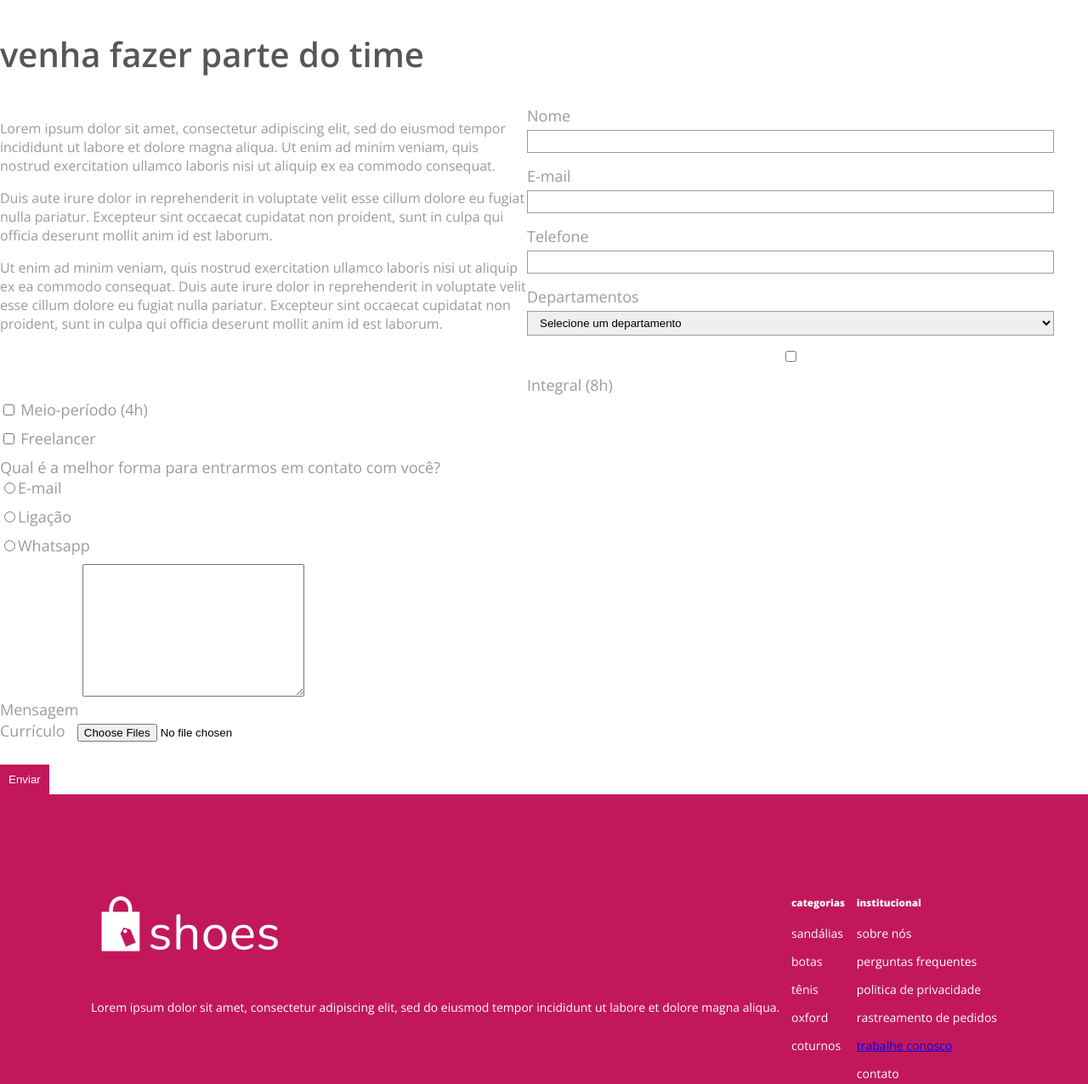
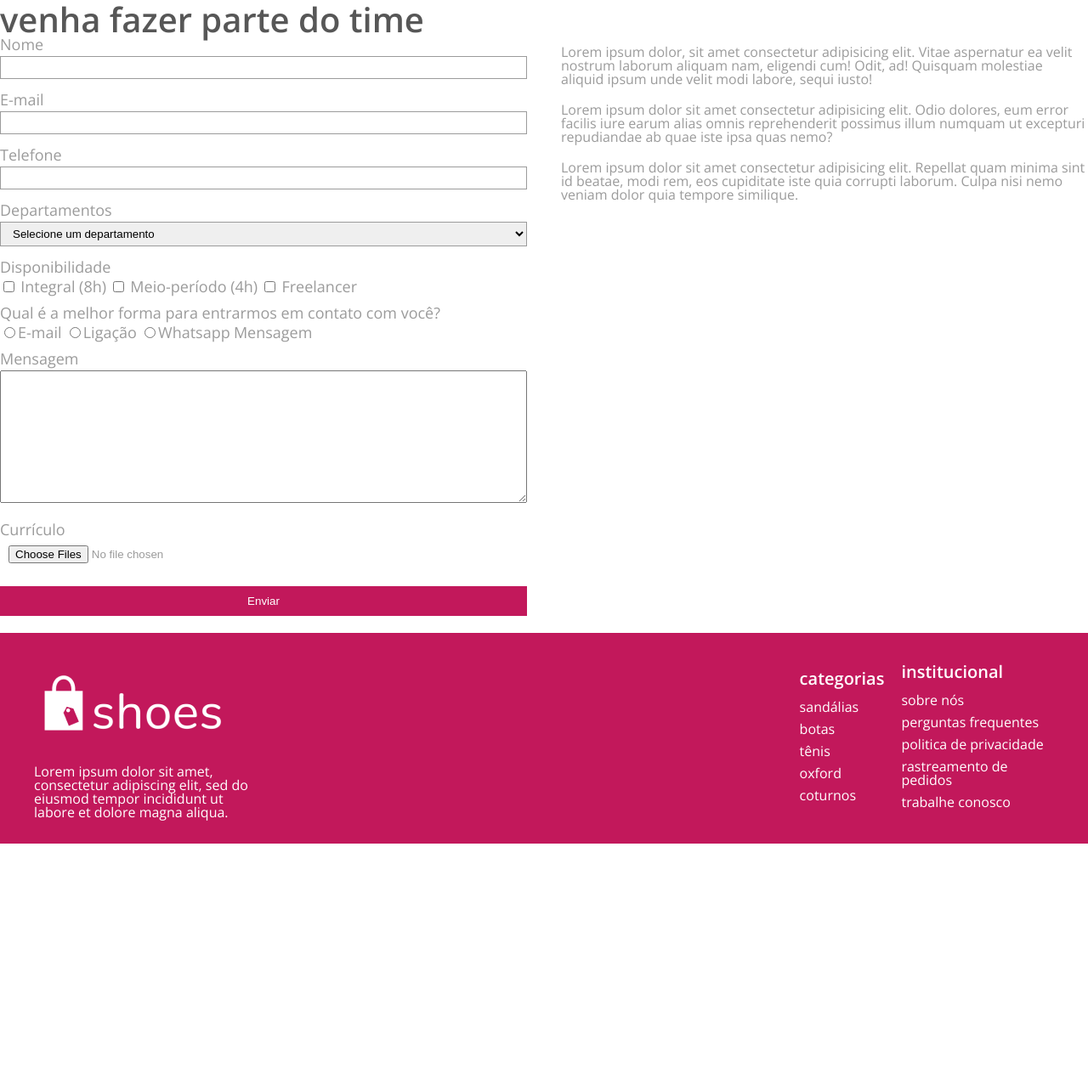
Before and after one commit to alisboam/shoes-store, a plain HTML site: page contato.html in a window 1280 px wide. Shown: the part 121-1397 px from the top of the page at 85% size. After the commit the page ends 1114 px from the top, so only its background shows below. Drawn offline with nearby package versions, Linux system fonts and the light colour scheme.

Commit message:
adicionando transiçoes

```diff
--- a/contato.html
+++ b/contato.html
@@ -4,12 +4,13 @@
     <meta charset="UTF-8" />
     <meta http-equiv="X-UA-Compatible" content="IE=edge" />
     <meta name="viewport" content="width=device-width, initial-scale=1.0" />
+    <link rel="stylesheet" href="./css/reset.css">
     <link rel="preconnect" href="https://fonts.gstatic.com" />
     <link
       href="https://fonts.googleapis.com/css2?family=Open+Sans:wght@400;600;800&display=swap"
       rel="stylesheet"
     />
-    <link rel="stylesheet" href="css/style.css" />
+    <link rel="stylesheet" href="css/contato.css" />
     <title>Shoes Store</title>
   </head>
   <body>
@@ -22,146 +23,80 @@
       </nav>
     </header>
     <main class="container">
+      <section>
         <h2 class="contact-heading">venha fazer parte do time</h2>
-      <section>
         <div class="contato">
-          <article>
-            <p>
-              Lorem ipsum dolor sit amet, consectetur adipiscing elit, sed do
-              eiusmod tempor incididunt ut labore et dolore magna aliqua. Ut
-              enim ad minim veniam, quis nostrud exercitation ullamco laboris
-              nisi ut aliquip ex ea commodo consequat.
-            </p>
-            <p>
-              Duis aute irure dolor in reprehenderit in voluptate velit esse
-              cillum dolore eu fugiat nulla pariatur. Excepteur sint occaecat
-              cupidatat non proident, sunt in culpa qui officia deserunt mollit
-              anim id est laborum.
-            </p>
-            <p>
-              Ut enim ad minim veniam, quis nostrud exercitation ullamco laboris
-              nisi ut aliquip ex ea commodo consequat. Duis aute irure dolor in
-              reprehenderit in voluptate velit esse cillum dolore eu fugiat
-              nulla pariatur. Excepteur sint occaecat cupidatat non proident,
-              sunt in culpa qui officia deserunt mollit anim id est laborum.
-            </p>
-          </article>
           <form action="">
             <label for="nome">Nome</label>
             <input type="text" name="nome" id="nome" />
-
             <label for="email">E-mail</label>
             <input type="email" id="email" name="email" />
-
             <label for="telefone">Telefone</label>
             <input type="tel" name="telefone" id="telefone" />
-
             <label for="departamentos">Departamentos</label>
             <select name="departamentos" id="departamentos">
               <option selected disabled>Selecione um departamento</option>
               <option value="tec">Tecnologia</option>
               <option value="design">Design</option>
               <option value="adm">Administrativo</option>
+            </select>
+            <label for="">Disponibilidade</label>
             <div class="options">
-
-                  <div>
-                <label>Disponibilidade</label>
               <input type="checkbox" name="disponibilidade" id="integral" />
               <label for="integral">Integral (8h)</label>
-                </div>
-                <div>
-                  <input
-                    type="checkbox"
-                    name="disponibilidade"
-                    id="meio-periodo"
-                  />
+              <input type="checkbox" name="disponibilidade" id="meio-periodo" />
               <label for="meio-periodo">Meio-período (4h)</label>
-                </div>
-                <div>
-                  <input
-                    type="checkbox"
-                    name="disponibilidade"
-                    id="freelancer"
-                  />
+              <input type="checkbox" name="disponibilidade" id="freelancer" />
               <label for="freelancer">Freelancer</label>
             </div>
-                <label for=""
-                  >Qual é a melhor forma para entrarmos em contato com
-                  você?</label
-                >
-                <div class="opcoes">
-                  <div>
-                    <input type="radio" name="email" id="email" /><label
-                      for="email"
-                      >E-mail</label
-                    >
+            <label for="">Qual é a melhor forma para entrarmos em contato com você?</label>
+            <div class="radiobutton">
+              <input type="radio" name="contato" id="email" value="email"><label for="email">E-mail</label>
+              <input type="radio" name="contato" id="ligacao" value="ligacao"><label for="ligacao">Ligação</label>
+              <input type="radio" name="contato" id="whatsapp" value="whatsapp"><label for="whatsapp">Whatsapp</label>
+              <label for="mensagem">Mensagem</label>
             </div>
-                  <div>
-                    <input type="radio" name="ligacao" id="ligacao" /><label
-                      for="ligacao"
-                      >Ligação</label
-                    >
-                  </div>
-                  <div>
-                    <input type="radio" name="whatsapp" id="whatsapp" /><label
-                      for="whatsapp"
-                      >Whatsapp</label
-                    >
-                  </div>
-                </div>
+            <label for="mensagem">Mensagem</label>
+            <textarea name="mensagem" id="mensagem" cols="30" rows="10"></textarea>
+            <label for="curriculo">Currículo</label>
+            <input type="file" name="curriculo" id="curriculo" accept=".pdf" multiple>
+            <button>Enviar</button>
+          </form>
+            <article>
+              <p>Lorem ipsum dolor, sit amet consectetur adipisicing elit. Vitae aspernatur ea velit nostrum laborum aliquam nam, eligendi cum! Odit, ad! Quisquam molestiae aliquid ipsum unde velit modi labore, sequi iusto!</p>
+              <p>Lorem ipsum dolor sit amet consectetur adipisicing elit. Odio dolores, eum error facilis iure earum alias omnis reprehenderit possimus illum numquam ut excepturi repudiandae ab quae iste ipsa quas nemo?</p>
+              <p>Lorem ipsum dolor sit amet consectetur adipisicing elit. Repellat quam minima sint id beatae, modi rem, eos cupiditate iste quia corrupti laborum. Culpa nisi nemo veniam dolor quia tempore similique.</p>
 
-                <label for="mensagem">Mensagem</label>
-                <textarea
-                  name="mensagem"
-                  id="mensagem"
-                  cols="30"
-                  rows="10"
-                ></textarea>
-
-                <div>
-                  <label for="curriculo">Currículo</label>
-                  <input
-                    type="file"
-                    name="curriculo"
-                    id="curriculo"
-                    accept=".pdf"
-                    multiple
-                  />
-                </div>
-
-                <button type="submit">Enviar</button>
-              </div>
-            </select>
-          </form>
+              </article>
             </div>
       </section>
     </main>
-
     <footer class="container">
-      <section class="geral">
+      <div class="geral">
+        <div>
           <img src="./img/logo-white.png" alt="Logo" />
           <p>
             Lorem ipsum dolor sit amet, consectetur adipiscing elit, sed do
             eiusmod tempor incididunt ut labore et dolore magna aliqua.
           </p>
-      </section>
-      <section class="categorias">
+        </div>
+      </div>
+      <div class="categorias">
         <h5>categorias</h5>
-        <p>sandálias</p>
-        <p>botas</p>
-        <p>tênis</p>
-        <p>oxford</p>
-        <p>coturnos</p>
-      </section>
-      <section class="institucional">
+        <a href="#">sandálias</a>
+        <a href="#">botas</a>
+        <a href="#">tênis</a>
+        <a href="#">oxford</a>
+        <a href="#">coturnos</a>
+      </div>
+      <div class="institucional">
         <h5>institucional</h5>
-        <p>sobre nós</p>
-        <p>perguntas frequentes</p>
-        <p>politica de privacidade</p>
-        <p>rastreamento de pedidos</p>
+        <a href="#">sobre nós</a>
+        <a href="#">perguntas frequentes</a>
+        <a href="#">politica de privacidade</a>
+        <a href="#">rastreamento de pedidos</a>
         <a href="contato.html">trabalhe conosco</a>
-        <p>contato</p>
-      </section>
+      </div>
     </footer>
   </body>
 </html>
--- a/css/style.css
+++ b/css/contato.css
@@ -37,8 +37,30 @@ nav {
   height: 235px;
 }
 
+.frete {
+  background-color: #C2185B;
+  padding: 10px 0;
+  color: #fff;
+  text-align: center;
+  text-transform: uppercase;
+  font-weight: 600;
+  position: sticky;
+  top: 0;
+}
+
+.frete span {
+  transition: font-size 10s;
+
+}
+
+.frete span:hover {
+  font-size: 50px;
+
+}
+
 .contato {
   display: flex;
+
 }
 article, form {
   flex: 1;
@@ -51,14 +73,19 @@ form {
   color: #9b9b9b;
 }
 
+.radiobutton {
+  flex-direction: row;
+}
+
 .contact-heading {
   font-size: 40px;
   font-weight: 600;
   color: #575757;
 }
 
-article {
+article p {
   color: #9b9b9b;
+  padding: 10px 0;
 }
 
 input,
@@ -85,25 +112,44 @@ input#curriculo {
 
 button {
   padding: 10px;
+  margin-bottom: 20px;
   background-color: #c2185b;
   border: none;
   color: #fff;
 }
 
+/* pq justify-content não aplica? */
 footer {
   display: flex;
-  flex-direction: row;
-  justify-content: space-around;
-  height: 400px;
-  margin-left: 300px;
-  margin-right: 300px;
-  padding: 100px;
+  justify-content: space-between;
+  align-items: center;
+  height: 248px;
   background-color: #c2185b;
   color: #ffff;
+  padding: 0 40px;
+  margin: 0 50px;
+}
+/* perguntar pq o link não herda a color do footer */
+footer a {
+  color: #fff;
+  font-size: 16px;
+  font-weight: 400px;
+  padding: 5px 0;
+  text-decoration: none;
+}
+.categorias,
+.institucional {
+  display: flex;
+  flex-direction: column;
+  padding-left: 20px;
 }
 
-.categorias, .geral, .institucional {
-  font-weight: 400;
-  font-size: 14px;
-  text-align: justify;
+.geral p {
+width: 30%;
 }
+
+.institucional h5, .categorias h5 {
+  font-weight: 600;
+  font-size: 20px;
+  padding-bottom: 10px;
+}
--- /dev/null
+++ b/css/index.css
@@ -0,0 +1,177 @@
+* {
+  box-sizing: border-box;
+}
+
+body {
+  font-family: "Open Sans", sans-serif;
+  margin: 0;
+}
+
+.container {
+  max-width: 1280px;
+  width: 100%;
+  margin: 0 auto;
+}
+
+header {
+  display: flex;
+  justify-content: space-between;
+  align-items: center;
+  padding: 10px 20px;
+}
+
+nav {
+  margin-right: 20px;
+}
+
+.nav-link {
+  color: #777;
+  font-weight: 600;
+  text-decoration: none;
+  text-transform: uppercase;
+  padding-right: 20px;
+}
+
+.banner {
+  background-image: url("../img/banner.png");
+  height: 235px;
+}
+
+.frete {
+  background-color: #c2185b;
+  padding: 10px 0;
+  color: #fff;
+  text-align: center;
+  text-transform: uppercase;
+  font-weight: 600;
+  position: sticky;
+  top: 0;
+}
+
+.frete span {
+  transition: font-size 10s;
+}
+
+.frete span:hover {
+  font-size: 50px;
+}
+.encontre-seu-estilo h2 {
+  text-align: center;
+}
+
+.encontre-seu-estilo h2{
+font-size: 44px;
+font-weight: 800;
+padding: 20px 0;
+}
+
+.featured {
+  display: flex;
+  justify-content: space-around;
+  align-items: center;
+  padding: 20px 20px;
+}
+
+.off {
+  color: #fff;
+  background-color: #c2185b;
+  text-align: center;
+  padding: 20px 30px;
+}
+
+.promo {
+  display: flex;
+  justify-content: space-between;
+}
+
+.off h2 {
+  font-weight: 800;
+  font-size: 44px;
+  padding: 20px 0;
+}
+
+.shoes {
+  display: flex;
+  flex-direction: column;
+  color: black;
+  text-align: left;
+  background-color: #fff;
+}
+
+.price {
+  font-size: 14px;
+  font-weight: 400;
+  padding: 0 0 20px;
+}
+
+.product-tittle {
+  padding: 20px 0 5px;
+  font-weight: 600;
+  font-size: 16px;
+}
+
+.detalhes-sandalia {
+  display: flex;
+  justify-content: space-between;
+  margin: 100px 120px 100px;
+}
+
+.detalhes-sandalia h2 {
+  font-weight: 600;
+  font-size: 39px;
+  text-transform: uppercase;
+  margin: 0;
+}
+
+.coluna-detalhes {
+  display: flex;
+  flex-direction: column;
+  align-items: flex-start;
+}
+
+.button {
+  background-color: #c2185b;
+  padding: 20px 55px;
+  margin: 10px 0;
+}
+
+.button a {
+  color: #fff;
+  text-decoration: none;
+  text-align: center;
+  font-weight: 600;
+  font-size: 39px;
+  padding: 10px 0;
+}
+
+footer {
+  display: flex;
+  justify-content: space-between;
+  align-items: center;
+  background-color: #c2185b;
+  color: #ffff;
+  padding: 0 40px;
+}
+footer a {
+  color: #fff;
+  font-size: 16px;
+  font-weight: 400px;
+  padding: 5px 0;
+  text-decoration: none;
+}
+.categorias,
+.institucional {
+  display: flex;
+  flex-direction: column;
+  padding-left: 20px;
+}
+
+.geral {
+width: 30%;
+}
+
+.institucional h5, .categorias h5 {
+  font-weight: 600;
+  font-size: 20px;
+  padding-bottom: 10px;
+}
--- /dev/null
+++ b/css/reset.css
@@ -0,0 +1,51 @@
+*
+
+html, body, div, span, applet, object, iframe,
+h1, h2, h3, h4, h5, h6, p, blockquote, pre,
+a, abbr, acronym, address, big, cite, code,
+del, dfn, em, img, ins, kbd, q, s, samp,
+small, strike, b, sub, sup, tt, var,
+b, u, i, center,
+dl, dt, dd, ol, ul, li,
+fieldset, form, label, legend,
+table, caption, tbody, tfoot, thead, tr, th, td,
+article, aside, canvas, details, embed,
+figure, figcaption, footer, header, hgroup,
+menu, nav, output, ruby, section, summary,
+time, mark, audio, video {
+	margin: 0;
+	padding: 0;
+	border: 0;
+	font-size: 100%;
+	font: inherit;
+	vertical-align: baseline;
+}
+/* HTML5 display-role reset for older browsers */
+article, aside, details, figcaption, figure,
+footer, header, hgroup, menu, nav, section {
+	display: block;
+}
+body {
+	line-height: 1;
+}
+ol, ul {
+	list-style: none;
+}
+blockquote, q {
+	quotes: none;
+}
+blockquote:before, blockquote:after,
+q:before, q:after {
+	content: '';
+	content: none;
+}
+table {
+	border-collapse: collapse;
+	border-spacing: 0;
+}
+
+button {
+    border: none;
+    background-color: transparent;
+    cursor: pointer;
+}
```
Also changed, not shown: index.html (+42 -21 lines), readme.txt, 1 other file. Lines whose indentation alone changed are shown as unchanged.
